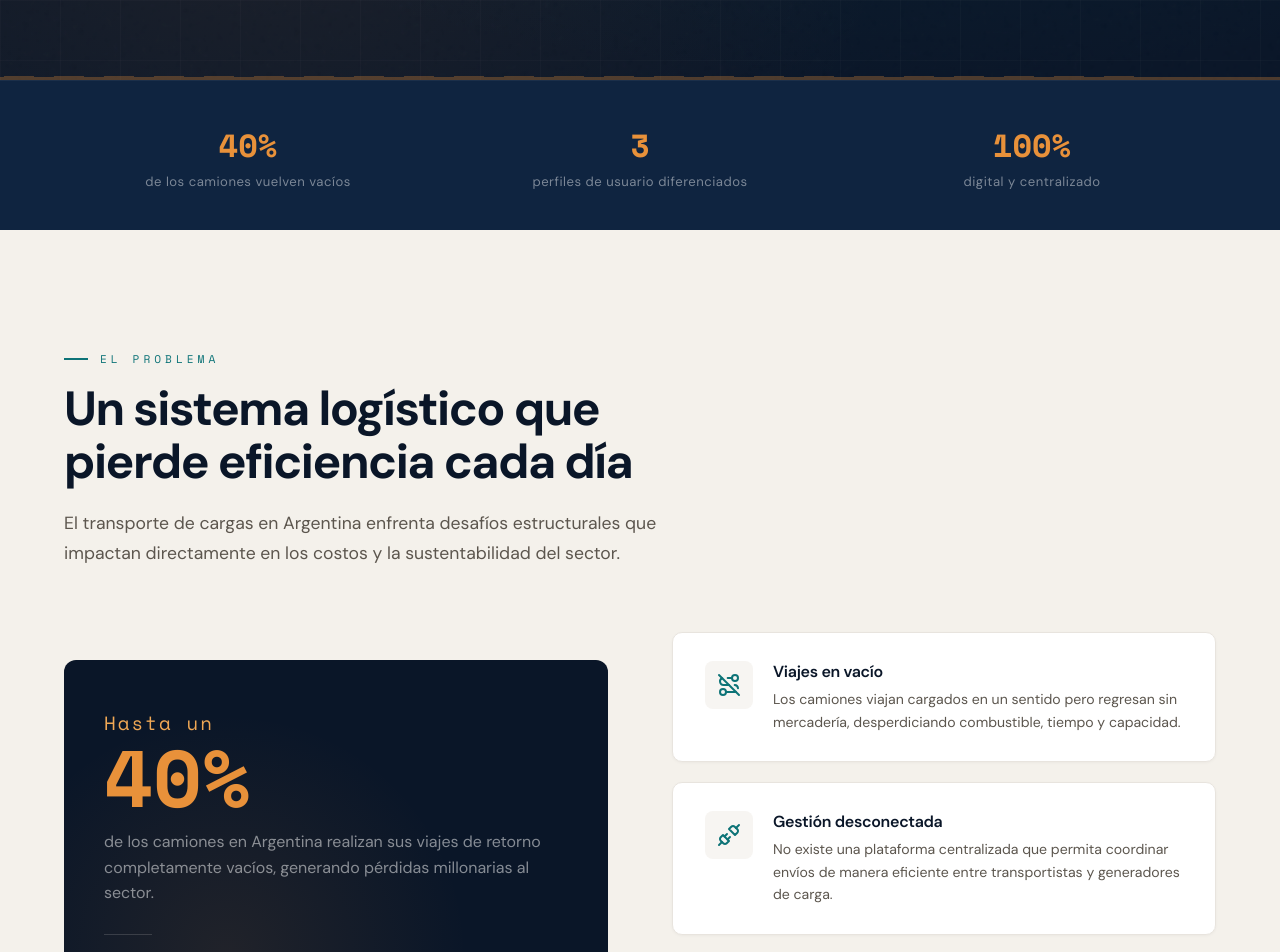
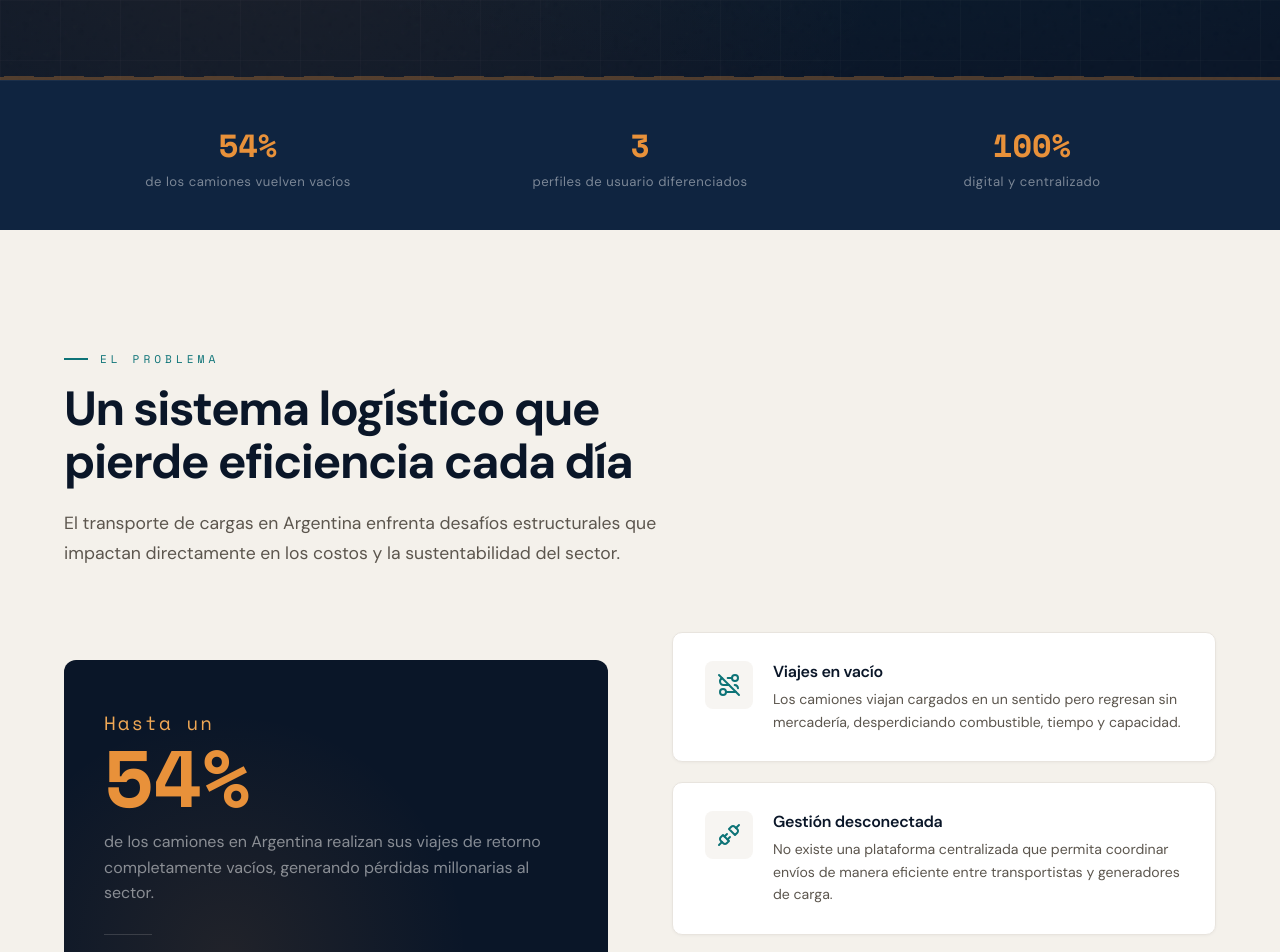
Before and after one commit to CargoLink-proyecto-final/Landing-Page-CargoLink, a React (Vite) app: page / in a window 1280 px wide. Shown: the part 720-1672 px from the top of the page. Built offline with nearby package versions, Linux system fonts and the light colour scheme.

Commit message:
fix: update feature description and adjust statistic in Problem component

```diff
--- a/src/components/Features.jsx
+++ b/src/components/Features.jsx
@@ -5,7 +5,7 @@ const features = [
   { Icon: Users, title: 'Perfiles diferenciados', desc: 'Tres tipos de usuario: chofer, particular y empresa, cada uno con funcionalidades adaptadas a sus necesidades.' },
   { Icon: Compass, title: 'Gestión de rutas', desc: 'Los transportistas publican y administran sus rutas con origen, destino, capacidad y disponibilidad.' },
   { Icon: PackagePlus, title: 'Publicación de cargas', desc: 'Usuarios y empresas detallan sus necesidades de envío: tipo de mercadería, peso, ubicación y fechas.' },
-  { Icon: GitMerge, title: 'Matching automático', desc: 'Algoritmo que filtra rutas disponibles con cargas compatibles por ubicación, capacidad y tiempo.' },
+  { Icon: GitMerge, title: 'Matching inteligente', desc: 'Algoritmo que filtra rutas disponibles con cargas compatibles por ubicación, capacidad y tiempo.' },
   { Icon: ScanSearch, title: 'Seguimiento de envíos', desc: 'Visualización del estado de cada transporte en tiempo real: pendiente, en curso o finalizado.' },
   { Icon: LayoutDashboard, title: 'Dashboard de métricas', desc: 'Indicadores de rendimiento y análisis operativo para la toma de decisiones estratégicas.' },
 ]
--- a/src/components/Hero.jsx
+++ b/src/components/Hero.jsx
@@ -28,7 +28,7 @@ export default function Hero() {
         <div className="container">
           <div className="stats-grid">
             <div className="stat-item anim-fade-up anim-delay-3">
-              <div className="stat-num">40%</div>
+              <div className="stat-num">54%</div>
               <div className="stat-label">de los camiones vuelven vacíos</div>
             </div>
             <div className="stat-item anim-fade-up anim-delay-4">
--- a/src/components/Problem.jsx
+++ b/src/components/Problem.jsx
@@ -20,7 +20,7 @@ export default function Problem() {
           <div className="problem-visual reveal">
             <div className="problem-stat-big">
               <div className="unit">Hasta un</div>
-              <div className="num">40%</div>
+              <div className="num">54%</div>
               <div className="desc">
                 de los camiones en Argentina realizan sus viajes de retorno
                 completamente vacíos, generando pérdidas millonarias al sector.
```
